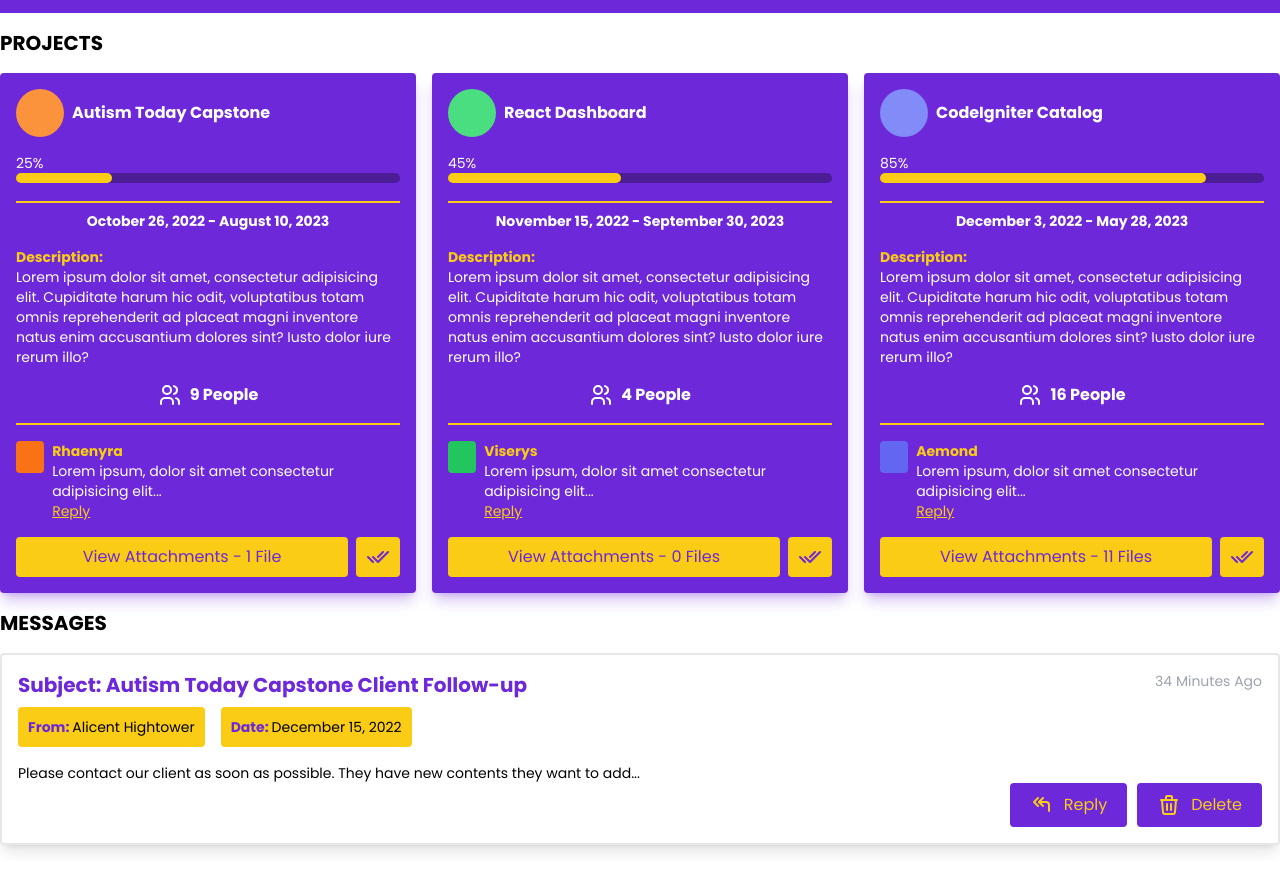
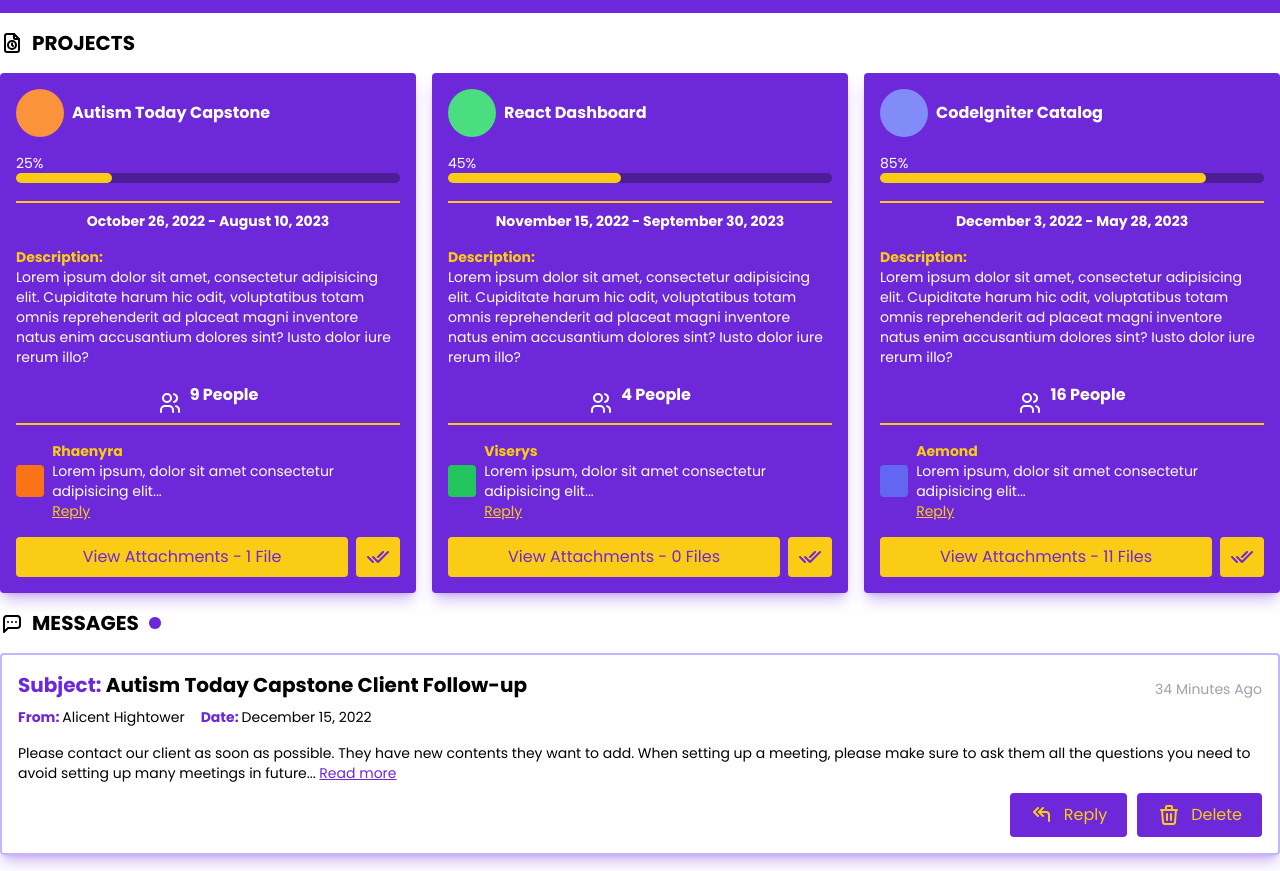
Before and after one commit to JCrucillo2/tailwind-dashboard, a website: page index.html in a window 1280 px wide. Shown: the part 75-946 px from the top of the page. Drawn offline with Linux system fonts and the light colour scheme.

Commit message:
Edited messages card styles. Added icons for some headings

```diff
--- a/index.html
+++ b/index.html
@@ -169,7 +169,29 @@
       <!-- container -->
       <div class="w-auto xl:container md:mx-auto p-4 xl:p-0">
         <div>
-          <h2 class="text-xl uppercase font-bold my-4">Projects</h2>
+          <div class="flex items-center gap-2">
+            <svg
+              xmlns="http://www.w3.org/2000/svg"
+              class="icon icon-tabler icon-tabler-file-time"
+              width="24"
+              height="24"
+              viewBox="0 0 24 24"
+              stroke-width="2"
+              stroke="currentColor"
+              fill="none"
+              stroke-linecap="round"
+              stroke-linejoin="round"
+            >
+              <path stroke="none" d="M0 0h24v24H0z" fill="none"></path>
+              <path d="M14 3v4a1 1 0 0 0 1 1h4"></path>
+              <path
+                d="M17 21h-10a2 2 0 0 1 -2 -2v-14a2 2 0 0 1 2 -2h7l5 5v11a2 2 0 0 1 -2 2z"
+              ></path>
+              <circle cx="12" cy="14" r="4"></circle>
+              <path d="M12 12.496v1.504l1 1"></path>
+            </svg>
+            <h2 class="text-xl uppercase font-bold my-4">Projects</h2>
+          </div>
 
           <!-- grid container -->
           <div class="grid gap-4 md:grid-cols-2 lg:grid-cols-3">
@@ -209,7 +231,7 @@
                   accusantium dolores sint? Iusto dolor iure rerum illo?
                 </p>
                 <div
-                  class="flex content-center gap-2 mb-4 border-b-2 border-yellow-400 justify-center"
+                  class="flex items-center gap-2 mb-4 border-b-2 border-yellow-400 justify-center"
                 >
                   <svg
                     xmlns="http://www.w3.org/2000/svg"
@@ -232,7 +254,7 @@
                   <p class="mb-4 font-bold">9 People</p>
                 </div>
 
-                <div class="mb-4 flex content-center gap-2">
+                <div class="mb-4 flex items-center gap-2">
                   <div class="rounded w-8 h-8 bg-orange-500"></div>
                   <div class="text-sm">
                     <p class="font-bold text-yellow-400">Rhaenyra</p>
@@ -311,7 +333,7 @@
                   accusantium dolores sint? Iusto dolor iure rerum illo?
                 </p>
                 <div
-                  class="flex content-center gap-2 mb-4 border-b-2 border-yellow-400 justify-center"
+                  class="flex items-center gap-2 mb-4 border-b-2 border-yellow-400 justify-center"
                 >
                   <svg
                     xmlns="http://www.w3.org/2000/svg"
@@ -334,7 +356,7 @@
                   <p class="mb-4 font-bold">4 People</p>
                 </div>
 
-                <div class="mb-4 flex content-center gap-2">
+                <div class="mb-4 flex items-center gap-2">
                   <div class="rounded w-8 h-8 bg-green-500"></div>
                   <div class="text-sm">
                     <p class="font-bold text-yellow-400">Viserys</p>
@@ -352,6 +374,7 @@
                   <a
                     class="block bg-yellow-400 text-violet-700 hover:bg-yellow-500/90 transition px-2.5 py-2 rounded text-center w-full cursor-not-allowed"
                     href="#"
+                    onclick="javascript:return false;"
                     >View Attachments - 0 Files</a
                   >
                   <a
@@ -413,7 +436,7 @@
                   accusantium dolores sint? Iusto dolor iure rerum illo?
                 </p>
                 <div
-                  class="flex content-center gap-2 mb-4 border-b-2 border-yellow-400 justify-center"
+                  class="flex items-center gap-2 mb-4 border-b-2 border-yellow-400 justify-center"
                 >
                   <svg
                     xmlns="http://www.w3.org/2000/svg"
@@ -436,7 +459,7 @@
                   <p class="mb-4 font-bold">16 People</p>
                 </div>
 
-                <div class="mb-4 flex content-center gap-2">
+                <div class="mb-4 flex items-center gap-2">
                   <div class="rounded w-8 h-8 bg-indigo-500"></div>
                   <div class="text-sm">
                     <p class="font-bold text-yellow-400">Aemond</p>
@@ -480,25 +503,62 @@
             </section>
           </div>
 
-          <h2 class="text-xl uppercase font-bold my-4">Messages</h2>
+          <div class="flex items-center gap-2.5">
+            <div class="flex items-center gap-2">
+              <svg
+                xmlns="http://www.w3.org/2000/svg"
+                class="icon icon-tabler icon-tabler-message-dots"
+                width="24"
+                height="24"
+                viewBox="0 0 24 24"
+                stroke-width="2"
+                stroke="currentColor"
+                fill="none"
+                stroke-linecap="round"
+                stroke-linejoin="round"
+              >
+                <path stroke="none" d="M0 0h24v24H0z" fill="none"></path>
+                <path
+                  d="M4 21v-13a3 3 0 0 1 3 -3h10a3 3 0 0 1 3 3v6a3 3 0 0 1 -3 3h-9l-4 4"
+                ></path>
+                <line x1="12" y1="11" x2="12" y2="11.01"></line>
+                <line x1="8" y1="11" x2="8" y2="11.01"></line>
+                <line x1="16" y1="11" x2="16" y2="11.01"></line>
+              </svg>
+              <h2 class="text-xl uppercase font-bold my-4">Messages</h2>
+            </div>
+            <span class="relative flex place-content-center h-3 w-3">
+              <span
+                class="animate-ping absolute inline-flex h-full w-full rounded-full bg-violet-400 opacity-75"
+              ></span>
+              <span
+                class="relative inline-flex rounded-full h-3 w-3 bg-violet-700"
+              ></span>
+            </span>
+          </div>
 
           <!-- messages section -->
           <div>
             <!-- message 1 -->
-            <div class="shadow-lg p-4 rounded border-2 border-gray-200 mb-4">
+            <div
+              class="shadow-lg shadow-violet-700/30 p-4 rounded border-2 border-violet-300 mb-4"
+            >
               <div class="mb-4">
-                <div class="flex content-center justify-between">
-                  <p class="font-bold text-violet-700 text-xl mb-2">
-                    Subject: Autism Today Capstone Client Follow-up
+                <div class="md:flex items-center justify-between">
+                  <p class="font-bold text-xl md:mb-2">
+                    <span class="text-violet-700">Subject: </span>Autism Today
+                    Capstone Client Follow-up
                   </p>
-                  <p class="text-sm text-gray-400">34 Minutes Ago</p>
+                  <p class="text-sm text-gray-400 my-2.5 md:m-0">
+                    34 Minutes Ago
+                  </p>
                 </div>
-                <div class="flex content-center gap-4">
-                  <p class="text-sm bg-yellow-400 p-2.5 rounded">
+                <div class="md:flex items-center gap-4">
+                  <p class="md:text-sm rounded">
                     <span class="font-bold text-violet-700">From: </span>Alicent
                     Hightower
                   </p>
-                  <p class="text-sm bg-yellow-400 p-2.5 rounded">
+                  <p class="md:text-sm rounded">
                     <span class="font-bold text-violet-700">Date: </span>
                     December 15, 2022
                   </p>
@@ -506,17 +566,20 @@
               </div>
 
               <!-- excerpt -->
-              <div>
+              <div class="mb-2.5">
                 <p class="text-sm">
                   Please contact our client as soon as possible. They have new
-                  contents they want to add...
+                  contents they want to add. When setting up a meeting, please
+                  make sure to ask them all the questions you need to avoid
+                  setting up many meetings in future...
+                  <a class="underline text-violet-700" href="#">Read more</a>
                 </p>
               </div>
 
               <!-- buttons -->
-              <div class="flex content-center justify-end gap-2.5">
+              <div class="flex items-center md:justify-end gap-2.5">
                 <a
-                  class="flex content-center gap-2.5 transition hover:bg-yellow-400 hover:text-violet-700 bg-violet-700 text-yellow-400 px-5 py-2.5 rounded"
+                  class="flex items-center gap-2.5 transition hover:bg-yellow-400 hover:text-violet-700 bg-violet-700 text-yellow-400 px-5 py-2.5 rounded w-full md:w-auto"
                   href="#"
                 >
                   <svg
@@ -538,7 +601,7 @@
                   Reply</a
                 >
                 <a
-                  class="flex content-center gap-2.5 transition hover:bg-yellow-400 hover:text-violet-700 bg-violet-700 text-yellow-400 px-5 py-2.5 rounded"
+                  class="flex items-center gap-2.5 transition hover:bg-yellow-400 hover:text-violet-700 bg-violet-700 text-yellow-400 px-5 py-2.5 rounded w-full md:w-auto"
                   href="#"
                 >
                   <svg
```
Also changed, not shown: css/styles.css.
